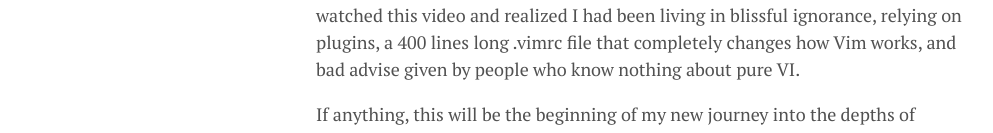
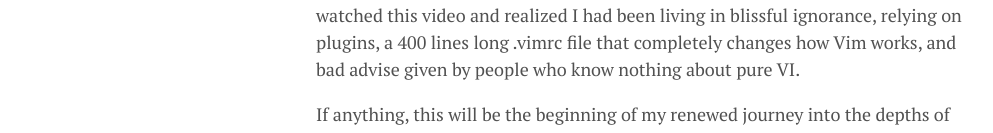
Before and after one commit to lgeurts/lgeurts.github.io, a Jekyll site: the page built from _posts/2022-11-11-mastering-the-vim-language.md, in a window 1280 px wide. Shown: the part 333-466 px from the top of the page, without its empty margins (0-993 px from the left). Built offline with Jekyll 4.4.1, drawn with Linux system fonts in a browser that asks for light colours; nearby versions of some CDN libraries; comment, search, counter and statistics services are not loaded; some of the changed text lies outside the part shown.

Commit message:
Update 2022-11-11-mastering-the-vim-language.md

```diff
--- a/_posts/2022-11-11-mastering-the-vim-language.md
+++ b/_posts/2022-11-11-mastering-the-vim-language.md
@@ -11,8 +11,8 @@
 
 I wrote code, countless articles and documentation. Me and Vim we were ok till I watched this video and realized I had been living in blissful ignorance, relying on plugins, a 400 lines long .vimrc file that completely changes how Vim works, and bad advise given by people who know nothing about pure VI.
 
-If anything, this will be the beginning of my new journey into the depths of Vim’s grammar.
+If anything, this will be the beginning of my renewed journey into the depths of Vim’s grammar.
 
 [![Watch the video](https://img.youtube.com/vi/wlR5gYd6um0/maxresdefault.jpg)](https://youtu.be/wlR5gYd6um0)
 
-Please note that [Chris Toomey](https://ctoomey.com/) ***is flying*** through commands and concepts, making it quite difficult to follow for Vim newbs and regular users alike.
+Please note that [Chris Toomey](https://ctoomey.com/) ***is flying*** through commands and concepts, making it quite difficult to follow for Vim newbs and regular users (me) alike.
```
